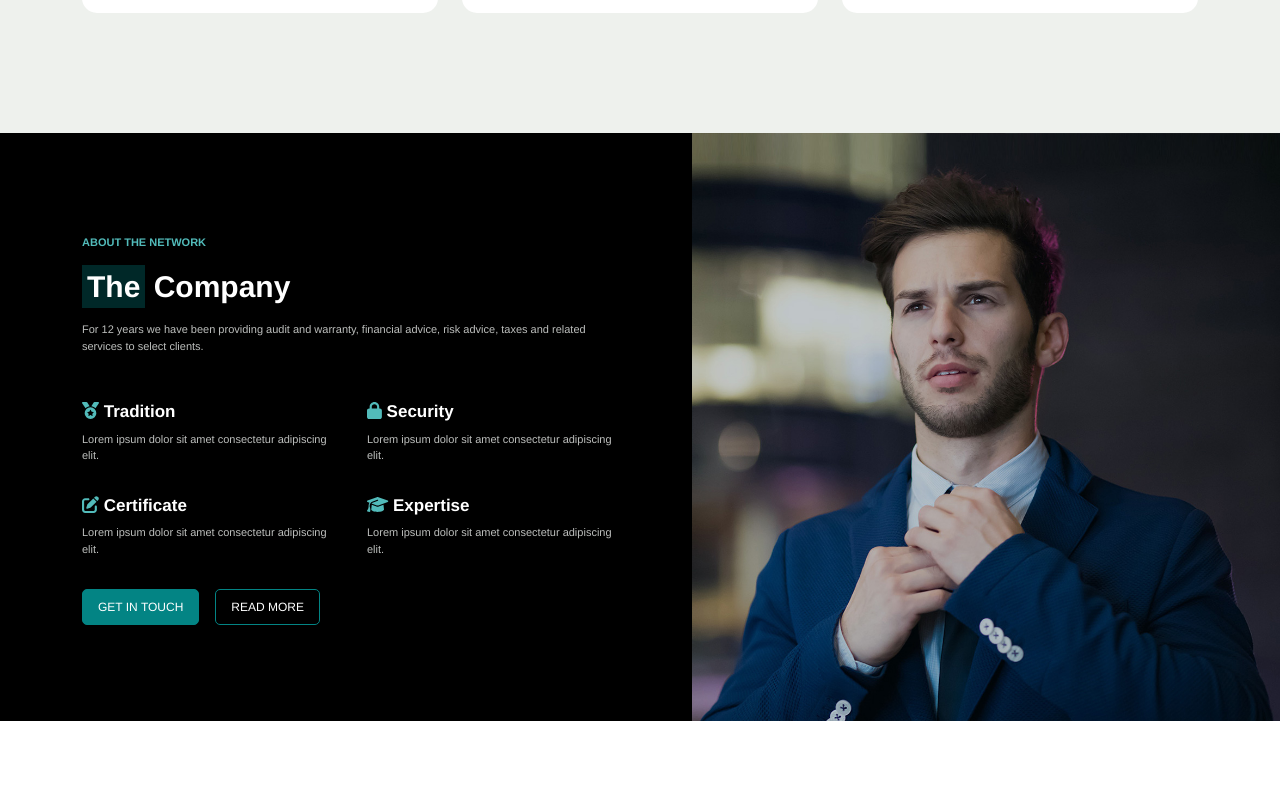
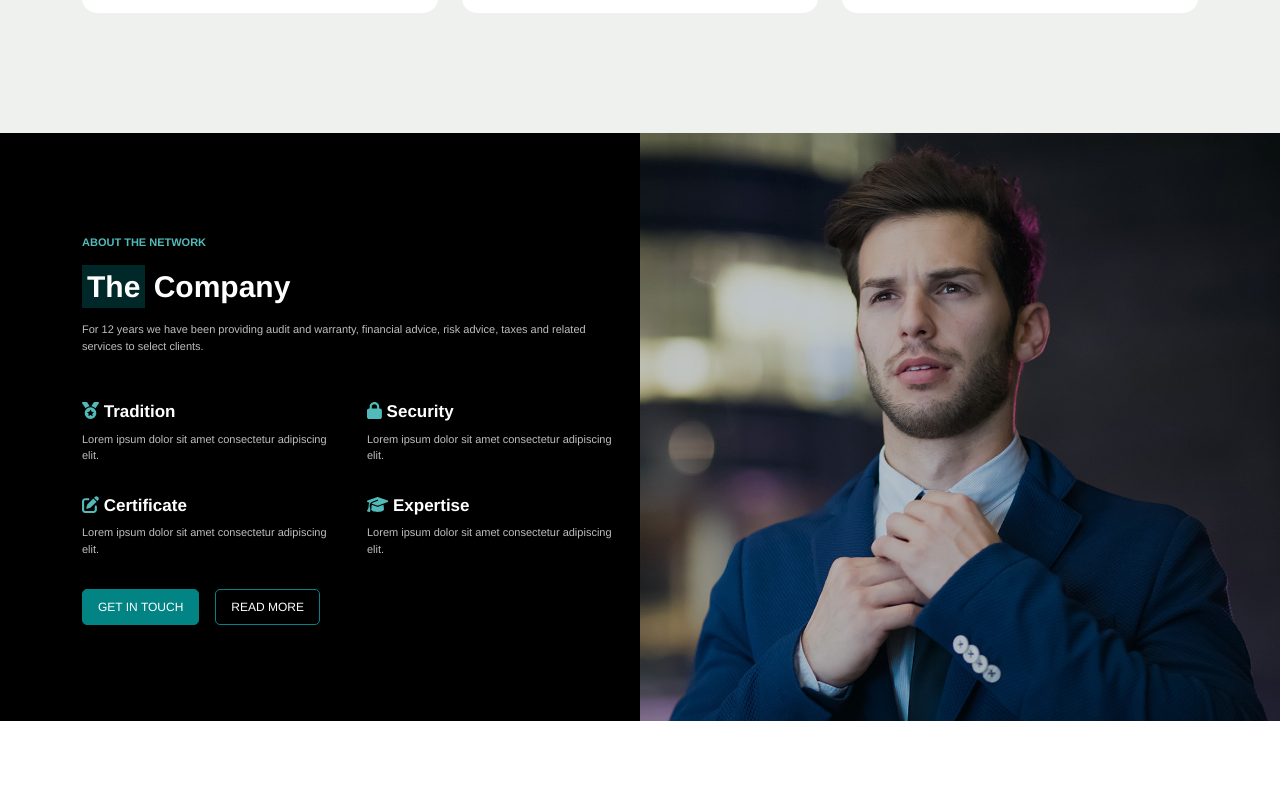
Before and after one commit to Difelice-e/proj-html-vuejs, a Vue app: page / in a window 1280 px wide. Shown: the part 1656-2460 px from the top of the page. Built offline with nearby package versions, Linux system fonts and the light colour scheme.

Commit message:
aggiunti commenti per migliorare leggibilità codice

```diff
--- a/src/components/BusinessArea.vue
+++ b/src/components/BusinessArea.vue
@@ -2,10 +2,13 @@
   <section class="business-area py-5">
     <div class="container py-5">
       <div class="row">
-        <!-- sezione descrittiva  -->
+
         <div class="col-12">
+          <!-- titolo sezione  -->
           <span class="span-title green-text">our business area</span>
           <h3 class="title my-3">Excellence in <span class="colored-span">Services</span></h3>
+
+          <!-- sezione descrittiva  -->
           <div class="d-flex justify-content-between align-items-center gap-3">
             <p class="info gray-text">
               We are leaders in providing consultancy services with a set of
--- a/src/components/CompanyArea.vue
+++ b/src/components/CompanyArea.vue
@@ -71,7 +71,7 @@ export default {
 .company-area {
   background-color: black;
   background-image: url("../assets/images/about-4.jpg");
-  background-size: contain;
+  background-size: 50%;
   background-repeat: no-repeat;
   background-position: right;
   min-height: 550px;
--- a/src/components/ContactUs.vue
+++ b/src/components/ContactUs.vue
@@ -3,10 +3,12 @@
       <div class="container py-5">
           <div class="row">
               <div class="col-8">
+                  <!-- titolo sezione  -->
                   <span class="span-title green-text">Send a message</span>
                   <h4 class="title my-3">Get in<span class="span-bg">Touch</span></h4>
                   <p>We will respond to your message as soon as possibile</p>
 
+                  <!-- form invio messaggi  -->
                   <div class="row">
                       <div class="col-6 position-relative">
                           <input type="text" placeholder="Name">
@@ -18,6 +20,8 @@
                           <input type="text" placeholder="More Info">
                           <font-awesome-icon icon="fa-solid fa-chevron-down" class="input-icon"/>
                       </div>
+
+                      <!-- bottoni di invio  -->
                       <div class="col-12">
                           <textarea type="text" placeholder="Message" class="mb-3"></textarea>
                           <button class="button primary-button">Send</button>
@@ -25,6 +29,7 @@
                   </div>
               </div>
 
+              <!-- colonna di destra con contatti -->
               <div class="col-4 ps-5">
                   <h5>Example Inc.</h5>
                   <p>
--- a/src/components/MainJumbo.vue
+++ b/src/components/MainJumbo.vue
@@ -6,6 +6,7 @@
           <div class="row justify-content-center">
               <!-- zona centrale del jumbo  -->
               <div class="col-4 text-center">
+                  <!-- titolo della sezione  -->
                   <h1 class="jumbo-title mb-3">Ready <span class="colored-span">Team</span></h1>
                   <p class="jumbo-info grey-text mb-4">No matter what your company needs, we will be ready to assist you in the best possible way.</p>
                   <div class="d-flex justify-content-center gap-3">
--- a/src/components/ProjectsArea.vue
+++ b/src/components/ProjectsArea.vue
@@ -3,8 +3,10 @@
       <div class="container py-5">
           <div class="row">
               <div class="col-12 text-center">
+                  <!-- titolo sezione  -->
                   <span class="span-title green-text">We do more for everyone</span>
                   <h4 class="title my-3">Actions & <span class="span-bg">Projects</span></h4>
+                  <!-- lista categorie   -->
                   <ul class="d-flex justify-content-center gap-3">
                       <li v-for="(category, i) in categories"
                       :key="i"
@@ -14,6 +16,7 @@
                   </ul>
               </div>
 
+              <!-- sezione delle card  -->
               <div v-for="(card,i) in cards" :key="i" class="col-4 p-3">
                   <div class="card-wrapper d-flex align-items-end text-center">
                       <img class="card-img" :src="card.img" alt="">
--- a/src/components/ResultsArea.vue
+++ b/src/components/ResultsArea.vue
@@ -3,14 +3,17 @@
       <div class="container py-5">
           <div class="row">
               <div class="col-12 text-center mb-5">
+                  <!-- titolo sezione -->
                   <span class="span-title green-text">What are we doing</span>
                   <h4 class="title mt-3 mb-5"><span class="span-bg">Results</span> in Number</h4>
               </div>
 
+              <!-- numeri dell'azienda  -->
               <div v-for="(result,i) in results" :key="i" class="col-3 text-center">
                   <h5 class="number"><span class="green-text">{{result.number}}</span><br>{{result.title}}</h5>
               </div>
 
+              <!-- sezione sponsor  -->
               <div class="col-12">
                   <ul class="d-flex justify-content-between gap-5">
                       <li v-for="(sponsorImg,i) in sponsor" :key="i">
```
